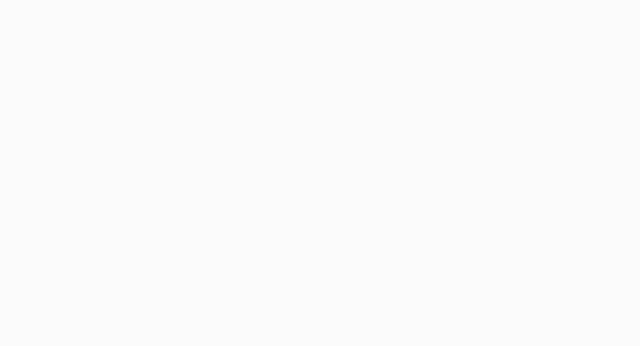
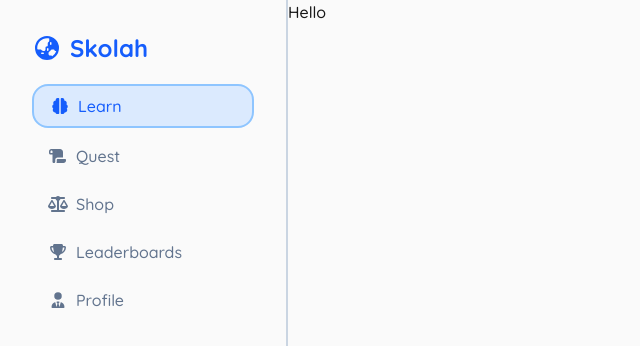
Before and after one commit to anggasaputra25/skolah, a Next.js app: page /learn in a window 1280 px wide. Shown: the top 346 px of the page, without its empty margins (0-640 px from the left). Built offline with nearby package versions, Linux system fonts and the light colour scheme.

Commit message:
feat: implement Sidebar component with navigation links for Learn, Quest, Shop, Leaderboards, and Profile

```diff
--- a/app/(pages)/(dashboard)/learn/page.tsx
+++ b/app/(pages)/(dashboard)/learn/page.tsx
@@ -1,6 +1,14 @@
+import Sidebar from "@/components/layout/Sidebar";
+
 const LearnPage = () => {
     return (
-        <></>
+        <div className="flex">
+            <Sidebar />
+
+            <div className="h-[200vh]">
+                <h1>Hello</h1>
+            </div>
+        </div>
     )
 }
 
--- a/components/layout/Navbar.tsx
+++ b/components/layout/Navbar.tsx
@@ -15,7 +15,7 @@ export const Navbar = () => {
                 <div className="w-11/12 md:w-10/12 m-auto flex justify-between items-center">
                     <Link href={'/'} className="font-semibold text-2xl flex items-center gap-2 text-blue-600 w-36.75">
                         <FontAwesomeIcon icon={faEarthAsia} className="w-6 h-6" />
-                        <p>Skolah</p>
+                        <span>Skolah</span>
                     </Link>
 
                     <div className="hidden md:flex gap-4">
--- /dev/null
+++ b/components/layout/Sidebar.tsx
@@ -0,0 +1,40 @@
+import { faBrain, faEarthAsia, faScaleBalanced, faScroll, faTrophy, faUserTie } from "@fortawesome/free-solid-svg-icons";
+import { FontAwesomeIcon } from "@fortawesome/react-fontawesome";
+import Link from "next/link";
+
+const Sidebar = () => {
+    return (
+        <div className="min-h-dvh border-r-2 border-slate-300 w-fit min-w-72">
+            <div className="p-8 sticky top-0">
+                <p className="font-bold text-2xl flex items-center gap-2 text-blue-600">
+                    <FontAwesomeIcon icon={faEarthAsia} className="w-6 h-6" />
+                    <span>Skolah</span>
+                </p>
+                <div className="space-y-2 mt-5 text-slate-500">
+                    <Link href={'/Learn'} className="w-full rounded-2xl px-4 py-2 border-2 border-blue-300 bg-blue-100 text-blue-600 flex items-center gap-2">
+                        <FontAwesomeIcon icon={faBrain} className="w-4 h-4" />
+                        <span>Learn</span>
+                    </Link>
+                    <Link href={'/Learn'} className="w-full rounded-2xl px-4 py-2 hover:bg-slate-100 flex items-center gap-2">
+                        <FontAwesomeIcon icon={faScroll} className="w-4 h-4" />
+                        <span>Quest</span>
+                    </Link>
+                    <Link href={'/Learn'} className="w-full rounded-2xl px-4 py-2 hover:bg-slate-100 flex items-center gap-2">
+                        <FontAwesomeIcon icon={faScaleBalanced} className="w-4 h-4" />
+                        <span>Shop</span>
+                    </Link>
+                    <Link href={'/Learn'} className="w-full rounded-2xl px-4 py-2 hover:bg-slate-100 flex items-center gap-2">
+                        <FontAwesomeIcon icon={faTrophy} className="w-4 h-4" />
+                        <span>Leaderboards</span>
+                    </Link>
+                    <Link href={'/Learn'} className="w-full rounded-2xl px-4 py-2 hover:bg-slate-100 flex items-center gap-2">
+                        <FontAwesomeIcon icon={faUserTie} className="w-4 h-4" />
+                        <span>Profile</span>
+                    </Link>
+                </div>
+            </div>
+        </div>
+    )
+}
+
+export default Sidebar;
```
